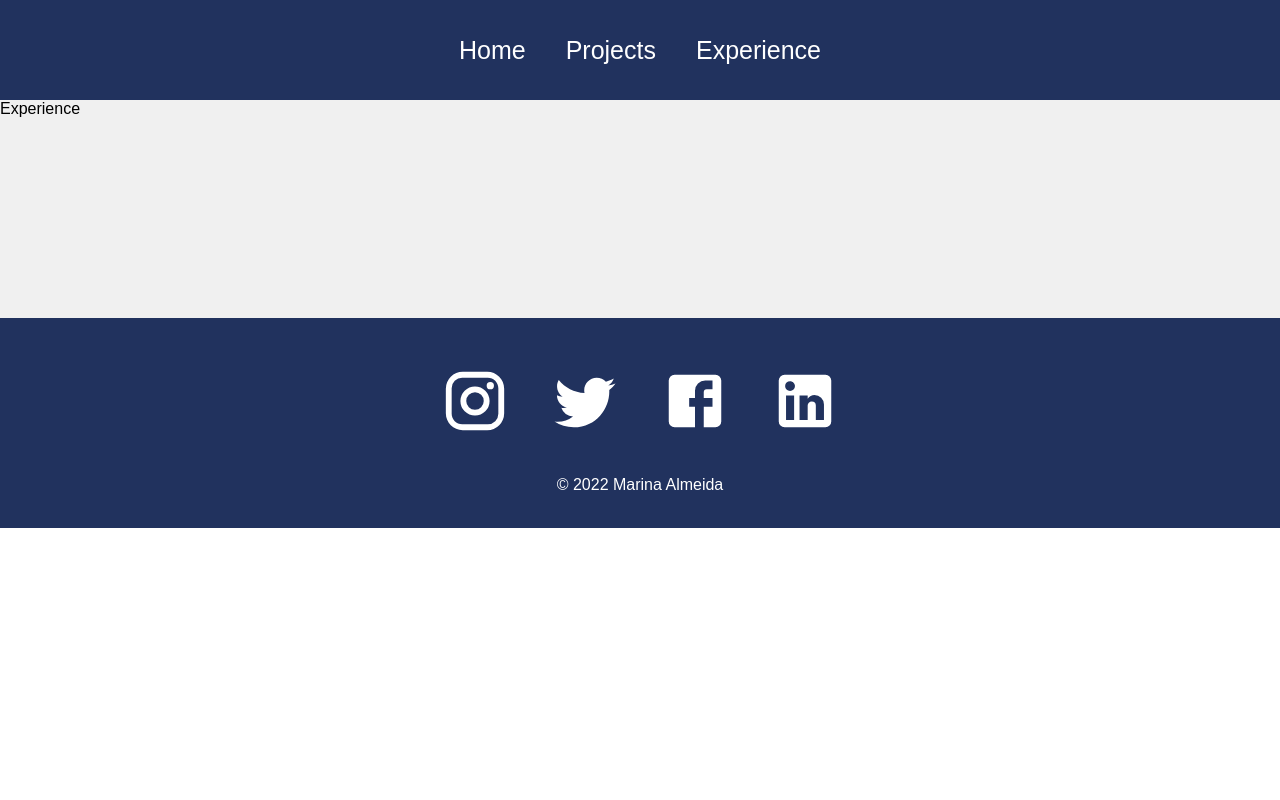
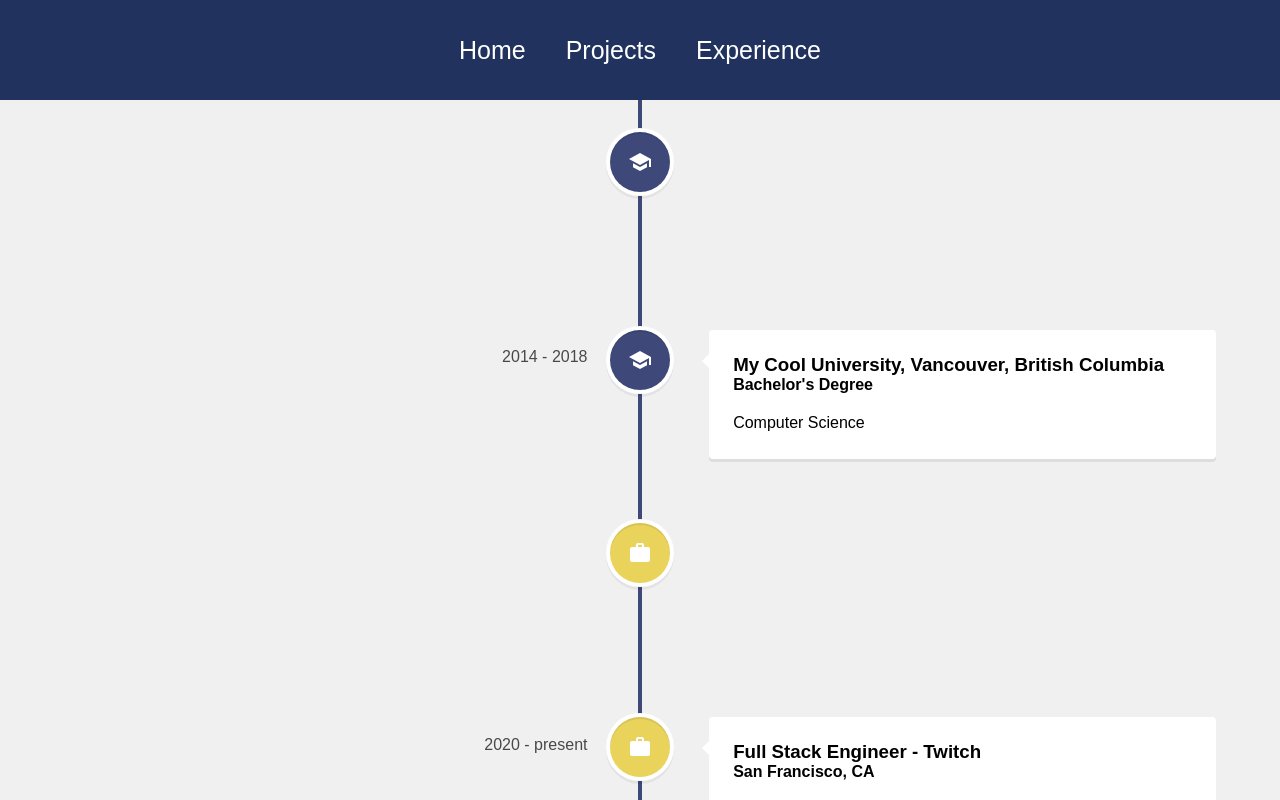
Before and after one commit to MarinaAlmeida20/personal-portfolio, a React (Create React App) app: page /experience in a window 1280 px wide. Shown: the top 800 px of the page. Built offline with nearby package versions, Linux system fonts and the light colour scheme.

Commit message:
Experience, css

```diff
--- a/src/pages/Experience.jsx
+++ b/src/pages/Experience.jsx
@@ -1,8 +1,67 @@
 import React from 'react'
+import {VerticalTimeline, VerticalTimelineElement} from 'react-vertical-timeline-component'
+import 'react-vertical-timeline-component/style.min.css'
+import SchoolIcon from "@material-ui/icons/School"
+import WorkIcon from "@material-ui/icons/Work";
 
 function Experience() {
   return (
-    <div>Experience</div>
+    <div className='experience'>
+      <VerticalTimeline lineColor='#3e497a'>
+        <VerticalTimelineElement className='vertical-timeline-element--education' date="2010 - 2014" iconStyle={{background: "#3e497a", color: "#fff"}} icon={<SchoolIcon />}>
+          <h3 className='vertical-timeline-element-title'>My Random High School, Random Place, Random State</h3>
+          <p>High School Diploma</p>
+        </VerticalTimelineElement>
+        <VerticalTimelineElement
+          className="vertical-timeline-element--education"
+          date="2014 - 2018"
+          iconStyle={{ background: "#3e497a", color: "#fff" }}
+          icon={<SchoolIcon />}
+        >
+          <h3 className="vertical-timeline-element-title">
+            My Cool University, Vancouver, British Columbia
+          </h3>
+
+          <h4 className="vertical-timeline-element-subtitle">
+            Bachelor's Degree
+          </h4>
+
+          <p> Computer Science</p>
+        </VerticalTimelineElement>
+        <VerticalTimelineElement
+          className="vertical-timeline-element--work"
+          date="2018 - 2020"
+          iconStyle={{ background: "#e9d35b", color: "#fff" }}
+          icon={<WorkIcon />}
+        >
+          <h3 className="vertical-timeline-element-title">
+            Back End Engineer - Google
+          </h3>
+          <h4 className="vertical-timeline-element-subtitle">
+            San Francisco, CA
+          </h4>
+          <p>Developed the backend infrastructure for 3 projects.</p>
+        </VerticalTimelineElement>
+
+        <VerticalTimelineElement
+          className="vertical-timeline-element--work"
+          date="2020 - present"
+          iconStyle={{ background: "#e9d35b", color: "#fff" }}
+          icon={<WorkIcon />}
+        >
+          <h3 className="vertical-timeline-element-title">
+            Full Stack Engineer - Twitch
+          </h3>
+          <h4 className="vertical-timeline-element-subtitle">
+            San Francisco, CA
+          </h4>
+          <p>
+            Helped the team launch 2 major features by working both in the front
+            end and back end.
+          </p>
+        </VerticalTimelineElement>
+      </VerticalTimeline>
+    </div>
   )
 }
 
```
